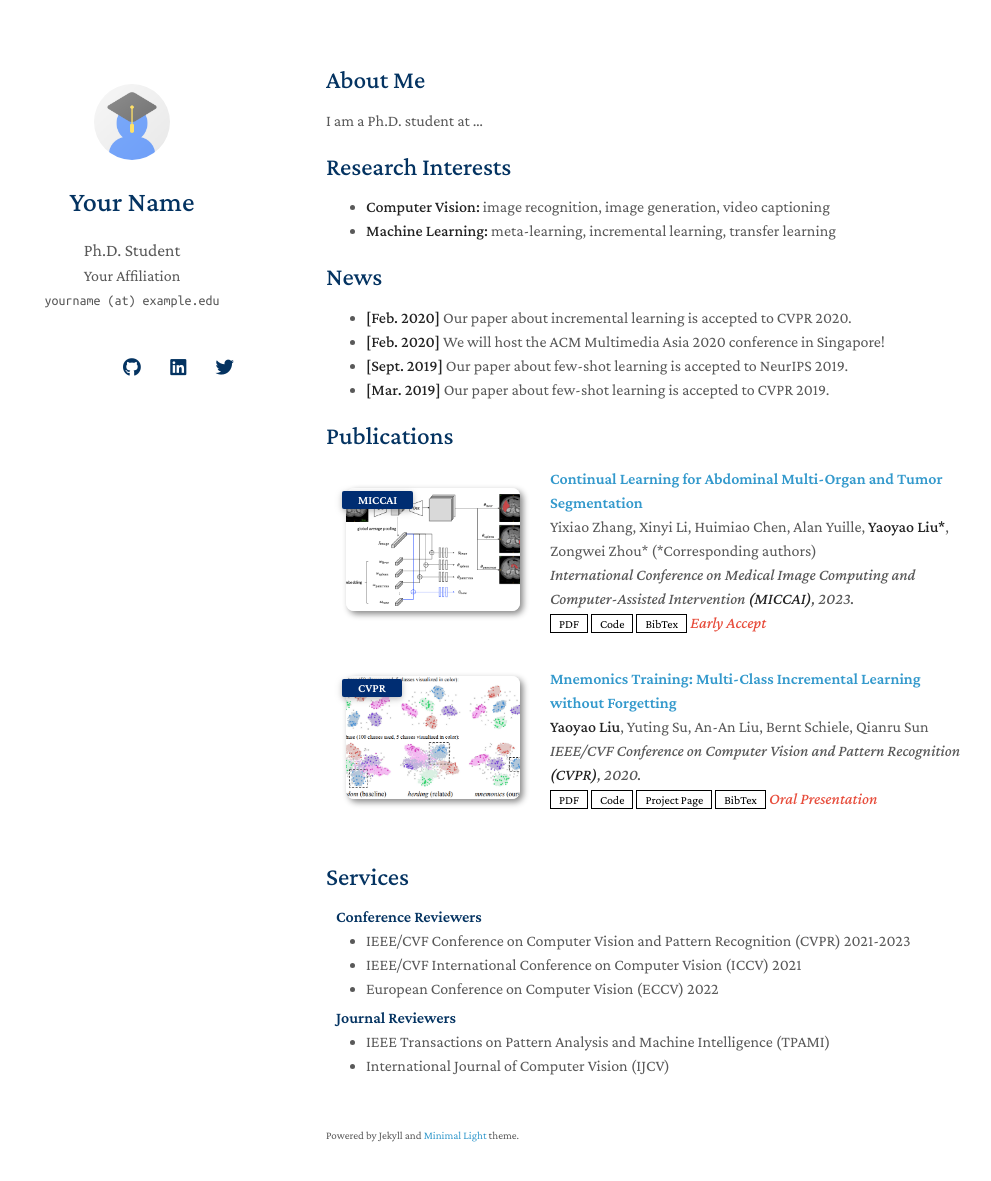
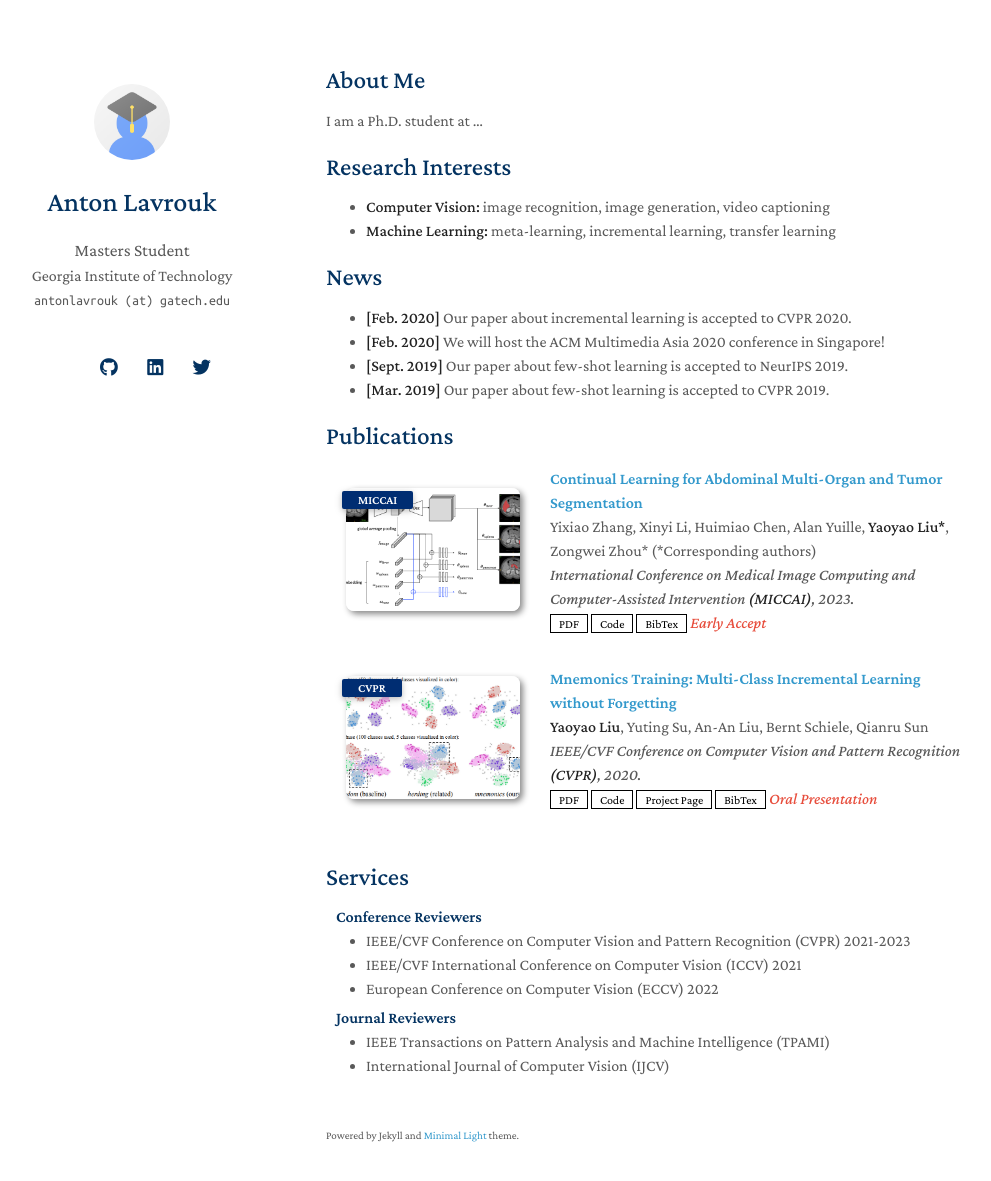
Before and after one commit to alavrouk/alavrouk.github.io, a Jekyll site: the page built from index.md, in a window 1280 px wide and 1216 px high. Shown: the top 1181 px of the window, without its empty margins (144-1135 px from the left). Built offline with Jekyll 4.4.1, drawn with Linux system fonts in a browser that asks for light colours; nearby versions of some CDN libraries; a style sheet for code colours, icons or effects is not loaded; our own code applies the rules of GitHub Pages for plain Markdown files.

Commit message:
Update _config.yml

```diff
--- a/_config.yml
+++ b/_config.yml
@@ -1,22 +1,21 @@
 # Basic Information
-title: Your Name
-position: Ph.D. Student
-affiliation: Your Affiliation
-email: yourname (at) example.edu
+title: Anton Lavrouk
+position: Masters Student
+affiliation: Georgia Institute of Technology
+email: antonlavrouk (at) gatech.edu
 
 # Search Engine Optimization (SEO)
 # The following information is used to improve the website traffic from search engines, e.g., Google.
-keywords: minimal light
-description: The Minimal Light is a simple and elegant jekyll theme for academic personal homepage.
-canonical: https://minimal-light-theme.yliu.me/
+keywords: anton lavrouk
+description: Anton Lavrouk personal website
+canonical: https://www.antonlavrouk.com
 
 # Links
 # If you don't need one of them, you may delete the corresponding line.
-google_scholar: https://scholar.google.com/
-cv_link: assets/files/curriculum_vitae.pdf
-github_link: https://github.com/
-linkedin: https://www.linkedin.com/
-twitter: https://twitter.com/
+google_scholar: https://scholar.google.com/citations?user=Irpu0NAAAAAJ&hl=en
+github_link: https://github.com/alavrouk
+linkedin: https://www.linkedin.com/in/alavrouk/
+twitter: https://twitter.com/alavrouk
 
 # Images (e.g., your profile picture and your website's favicon)
 # "favicon" and "favicon_dark" are used for the light and dark modes, respectively.
@@ -30,7 +29,7 @@ enable_footnote: true
 
 # Auto Dark Mode
 # You may use the option to disable the automatic dark theme
-auto_dark_mode: true
+auto_dark_mode: false
 
 # Font
 # You can use this option to choose between Serif or Sans Serif fonts.
@@ -38,7 +37,7 @@ font: "Serif" # or "Sans Serif"
 
 # Google Analytics ID
 # Please remove this if you don't use Google Analytics
-google_analytics: UA-111540567-4
+#google_analytics: UA-111540567-4
 
 # Use this project as a remote theme for GitHub Pages
 # See the guide here: https://docs.github.com/en/pages/setting-up-a-github-pages-site-with-jekyll/adding-a-theme-to-your-github-pages-site-using-jekyll
```
